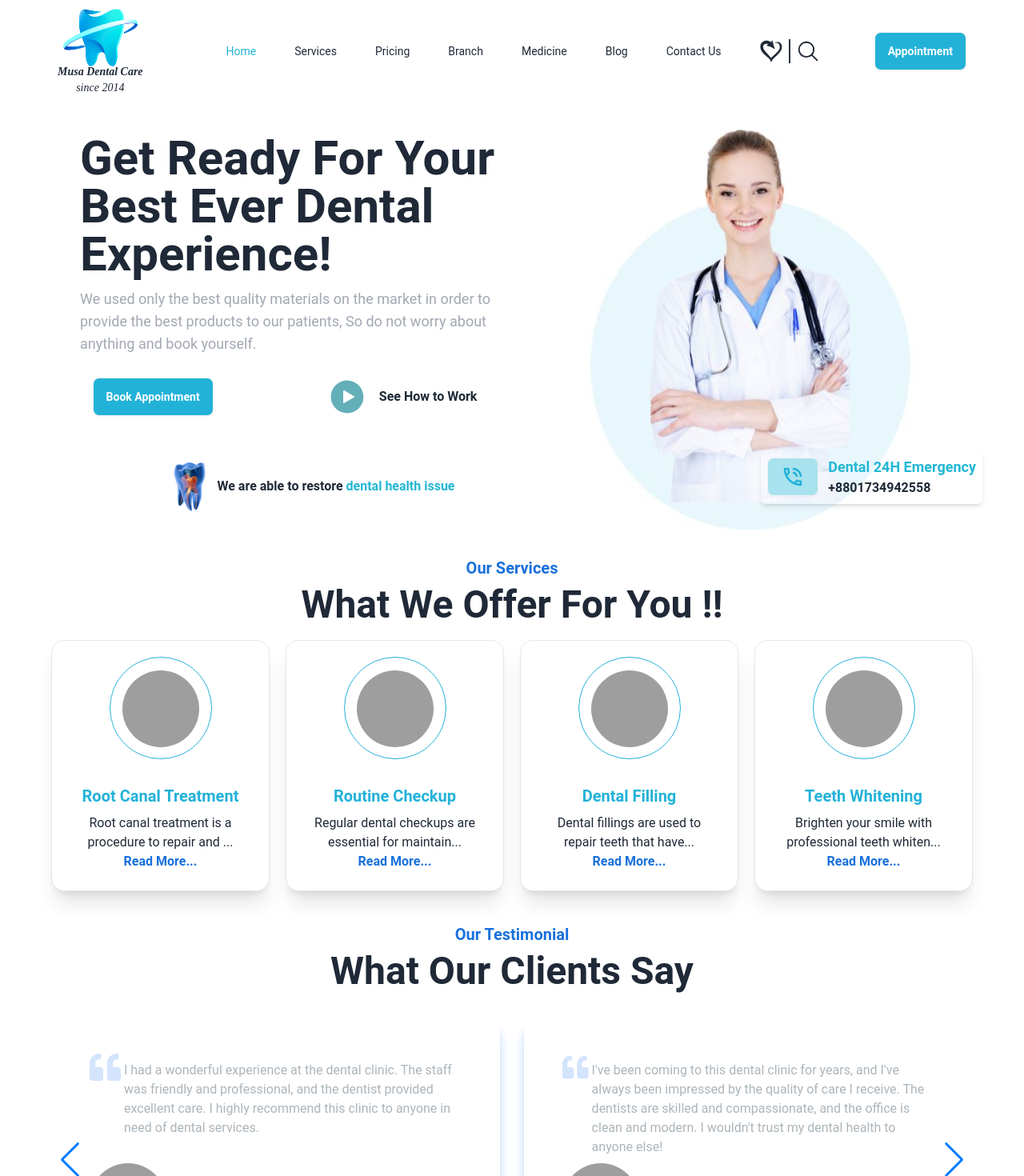
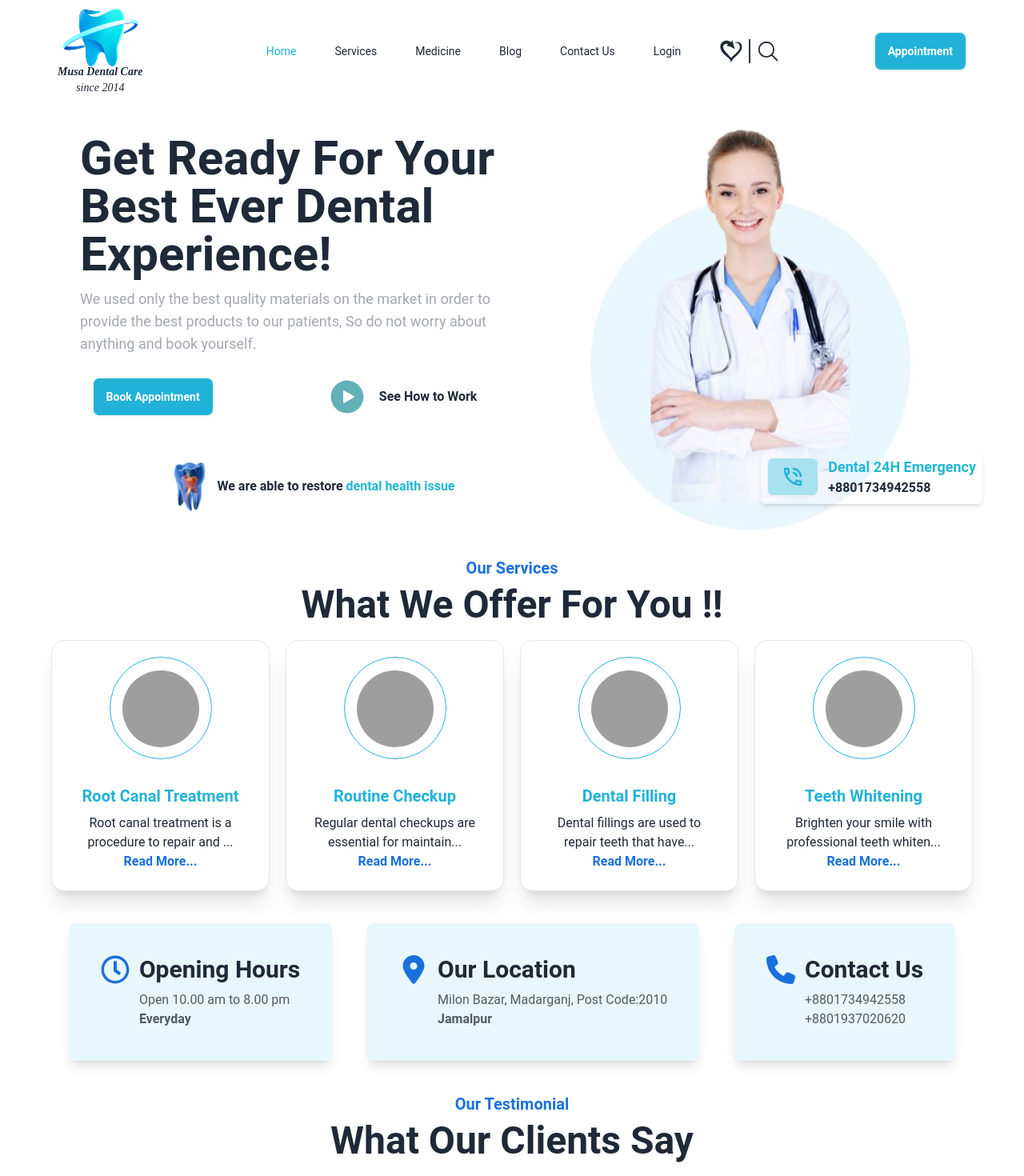
Before and after one commit to Sobuz-Mia/Dental-Care-Client-Side, a React (Vite) app: page / in a window 1280 px wide. Shown: the top 1470 px of the page at 80% size. Built offline with nearby package versions, Linux system fonts and the light colour scheme; grey boxes are pictures that could not be loaded.

Commit message:
Opening info session added in home page

```diff
--- a/src/pages/Home/Home/Home.jsx
+++ b/src/pages/Home/Home/Home.jsx
@@ -1,4 +1,5 @@
 import Banner from "../Banner/Banner";
+import OpeningInfo from "../OpeningInfo/OpeningInfo";
 import Services from "../Services/Services";
 import Testimonial from "../Testimonial/Testimonial";
 
@@ -7,6 +8,7 @@ const Home = () => {
     <div>
       <Banner />
       <Services/>
+      <OpeningInfo/>
       <Testimonial/>
     </div>
   );
--- a/src/pages/Home/Navbar/Navbar.jsx
+++ b/src/pages/Home/Navbar/Navbar.jsx
@@ -22,22 +22,6 @@ const Navbar = () => {
           Services
         </NavLink>
       </li>
-      <li className="px-2  text-md">
-        <NavLink
-          to={"/pricing"}
-          className={({ isActive }) => (isActive ? "text-[#22B2D8]" : "")}
-        >
-          Pricing
-        </NavLink>
-      </li>
-      <li className="px-2 text-md">
-        <NavLink
-          to={"/branch"}
-          className={({ isActive }) => (isActive ? "text-[#22B2D8]" : "")}
-        >
-          Branch
-        </NavLink>
-      </li>
       <li className="px-2 text-md">
         <NavLink
           to={"/medicine"}
@@ -60,6 +44,14 @@ const Navbar = () => {
           className={({ isActive }) => (isActive ? "text-[#22B2D8]" : "")}
         >
           Contact Us
+        </NavLink>
+      </li>
+      <li className="px-2 text-md">
+        <NavLink
+          to={"/login"}
+          className={({ isActive }) => (isActive ? "text-[#22B2D8]" : "")}
+        >
+          Login
         </NavLink>
       </li>
     </>
--- /dev/null
+++ b/src/pages/Home/OpeningInfo/OpeningInfo.jsx
@@ -0,0 +1,38 @@
+import {  FaRegClock } from "react-icons/fa";
+import { FaLocationDot, FaPhone } from 'react-icons/fa6';
+const OpeningInfo = () => {
+  return (
+    <div className="mt-10 flex justify-around">
+      <div className="flex max-w-fit shadow-lg p-10 gap-3 rounded-lg bg-[#E8F7FC]">
+        <FaRegClock className="text-4xl primary-color" />
+        <div>
+          <h2 className="text-3xl font-bold mb-2 ">Opening Hours</h2>
+          <p className="text-[#505C63]">
+            Open 10.00 am to 8.00 pm <br /> <span className="font-semibold">Everyday</span>
+          </p>
+        </div>
+      </div>
+      <div className="flex max-w-fit shadow-lg p-10 gap-3 rounded-lg bg-[#E8F7FC]">
+        <FaLocationDot className="text-4xl primary-color" />
+        <div>
+          <h2 className="text-3xl font-bold mb-2 ">Our Location</h2>
+          <p className="text-[#505C63]">
+            Milon Bazar, Madarganj, Post Code:2010<br /> <span className="font-semibold">Jamalpur</span>
+          </p>
+        </div>
+      </div>
+      <div className="flex max-w-fit shadow-lg p-10 gap-3 rounded-lg bg-[#E8F7FC]">
+        <FaPhone className="text-4xl primary-color" />
+        <div>
+          <h2 className="text-3xl font-bold mb-2 ">Contact Us</h2>
+          <p className="text-[#505C63]">
+            +8801734942558 <br />
+            +8801937020620
+          </p>
+        </div>
+      </div>
+    </div>
+  );
+};
+
+export default OpeningInfo;
```
